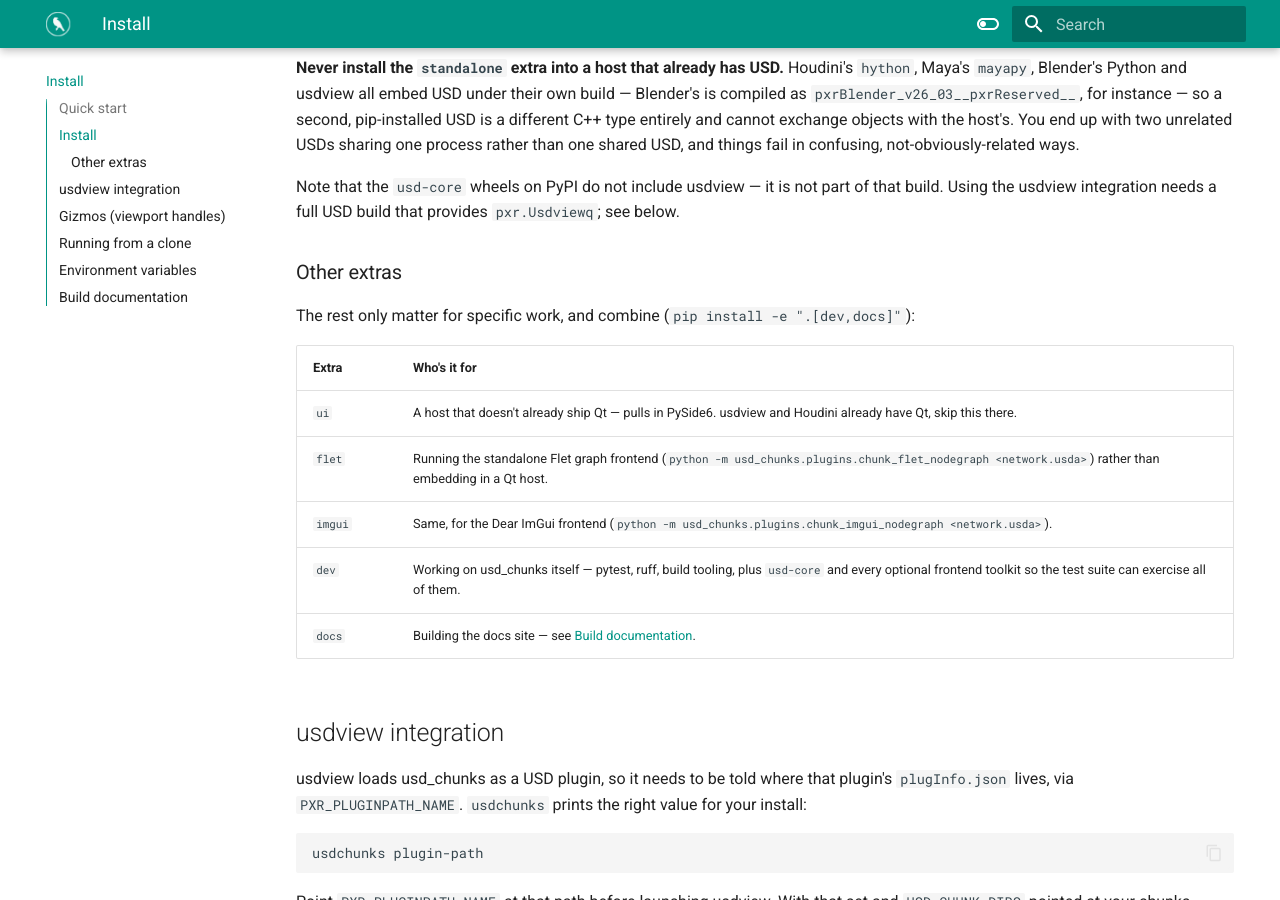
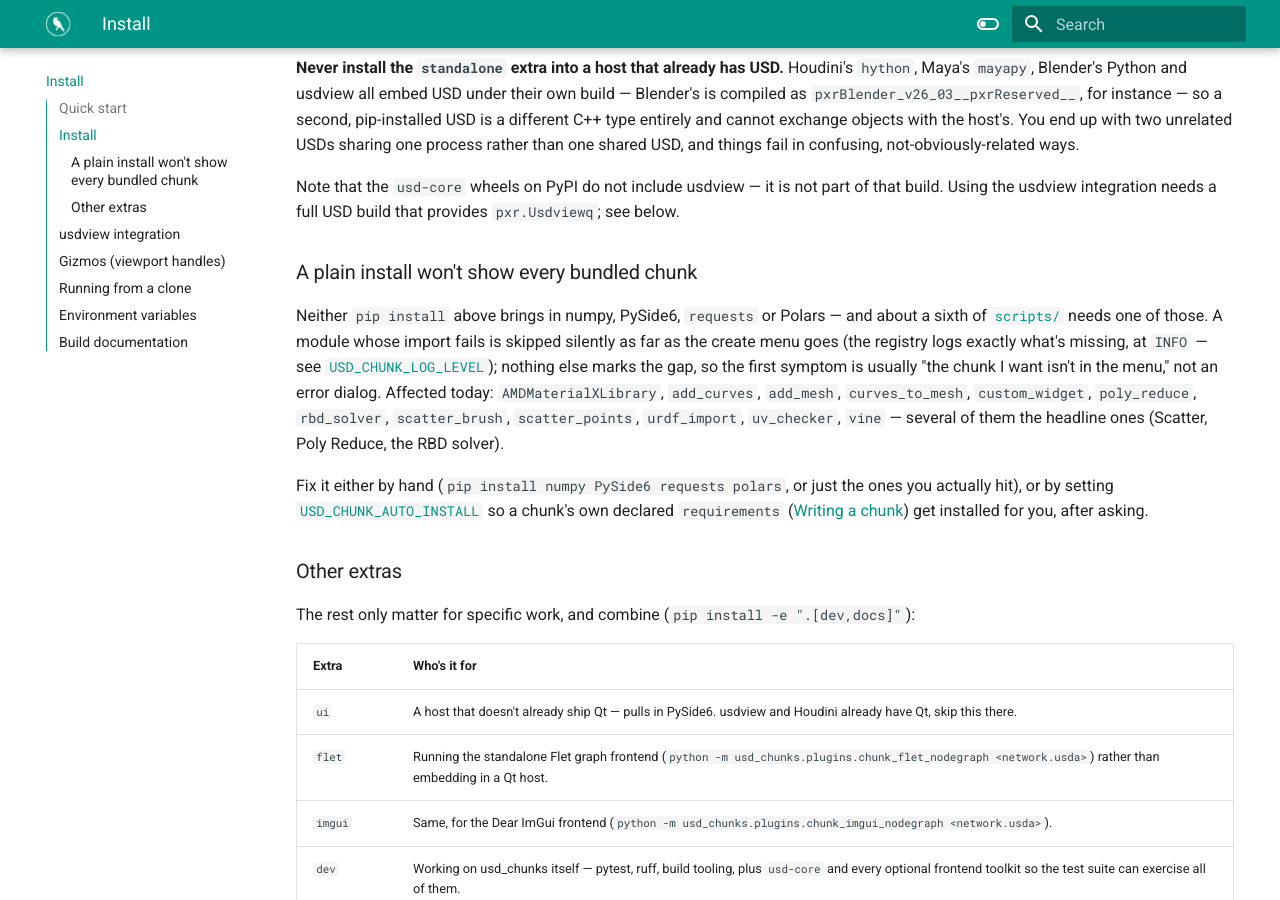
Before and after one commit to HuginStudios/usd_chunks, an MkDocs documentation site: the page built from docs/install.md, in a window 1280 px wide and 900 px high, scrolled down 1254 px. Built offline with MkDocs 1.6.1 and Material for MkDocs 9.7.7, drawn with Linux system fonts in a browser that asks for light colours.

Commit message:
Document that a plain install leaves some bundled chunks invisible
Independently reproduced in a clean venv (usd_chunks installed with no
extras, USD_CHUNK_DIRS=scripts): 13 of this repo's own chunks fail to
import over missing numpy/PySide6/requests/polars and vanish from the
create menu with nothing but a log line -- exact same 13 names and
counts (75 discovered / 62 loaded / 13 failed) the review comment
reported. Added a section naming them and the fix (install the
packages, or turn on USD_CHUNK_AUTO_INSTALL).

```diff
--- a/docs/install.md
+++ b/docs/install.md
@@ -72,6 +72,25 @@ shared USD, and things fail in confusing, not-obviously-related ways.
 Note that the `usd-core` wheels on PyPI do not include usdview — it is not part of that
 build. Using the usdview integration needs a full USD build that provides
 `pxr.Usdviewq`; see below.
+
+### A plain install won't show every bundled chunk
+
+Neither `pip install` above brings in numpy, PySide6, `requests` or Polars — and about a
+sixth of [`scripts/`](https://github.com/HuginStudios/usd_chunks/tree/main/scripts) needs
+one of those. A module whose import fails is skipped silently as far as the create menu
+goes (the registry logs exactly what's missing, at `INFO` — see
+[`USD_CHUNK_LOG_LEVEL`](#environment-variables)); nothing else marks the gap, so the first
+symptom is usually "the chunk I want isn't in the menu," not an error dialog. Affected
+today: `AMDMaterialXLibrary`, `add_curves`, `add_mesh`, `curves_to_mesh`, `custom_widget`,
+`poly_reduce`, `rbd_solver`, `scatter_brush`, `scatter_points`, `urdf_import`,
+`uv_checker`, `vine` — several of them the headline ones (Scatter, Poly Reduce, the RBD
+solver).
+
+Fix it either by hand (`pip install numpy PySide6 requests polars`, or just the ones you
+actually hit), or by setting
+[`USD_CHUNK_AUTO_INSTALL`](#environment-variables) so a chunk's own declared
+`requirements` ([Writing a chunk](writing-a-chunk.md#config)) get installed for you, after
+asking.
 
 ### Other extras
 
```
